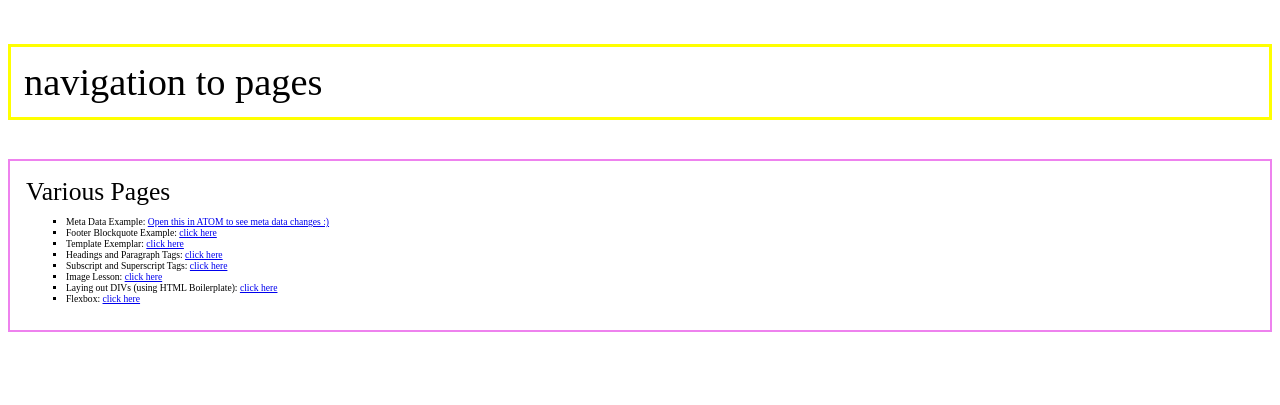
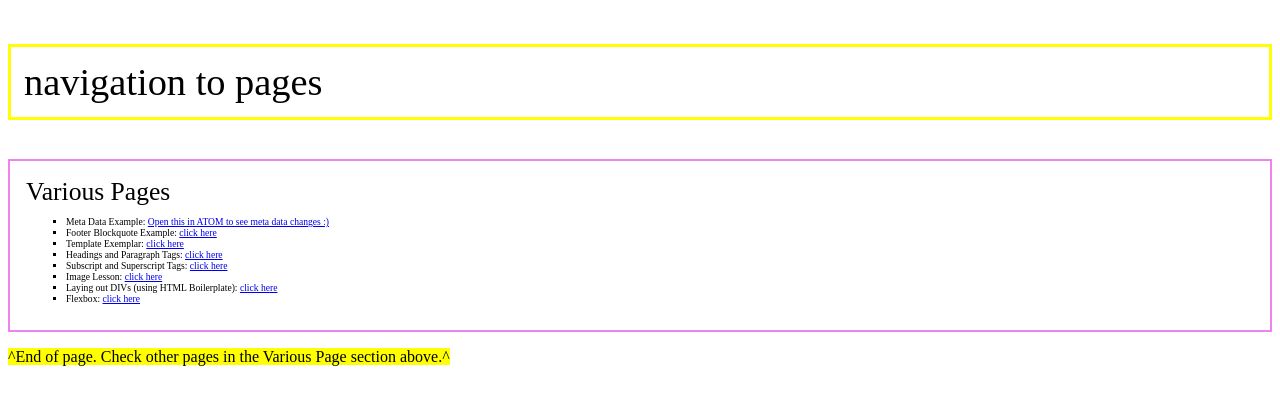
Before and after one commit to Johnallsor/Learning-html-CS-P2-2022.github.io, a plain HTML site: page index.html in a window 1280 px wide. Shown: the part 177-582 px from the top of the page. Drawn offline with Linux system fonts and the light colour scheme.

Commit message:
Update index.html

```diff
--- a/index.html
+++ b/index.html
@@ -85,5 +85,8 @@
         <blockquote cite="https://www.brainyquote.com/quotes/mitch_kapor_163583">
             <!-- Date Accessed 20220919 -->
         </blockquote>
+       <p font-size="3vw"><mark>^End of page. Check other pages in the Various Page section above.^</mark></p>
+
+
     </footer>
 </html>
```
